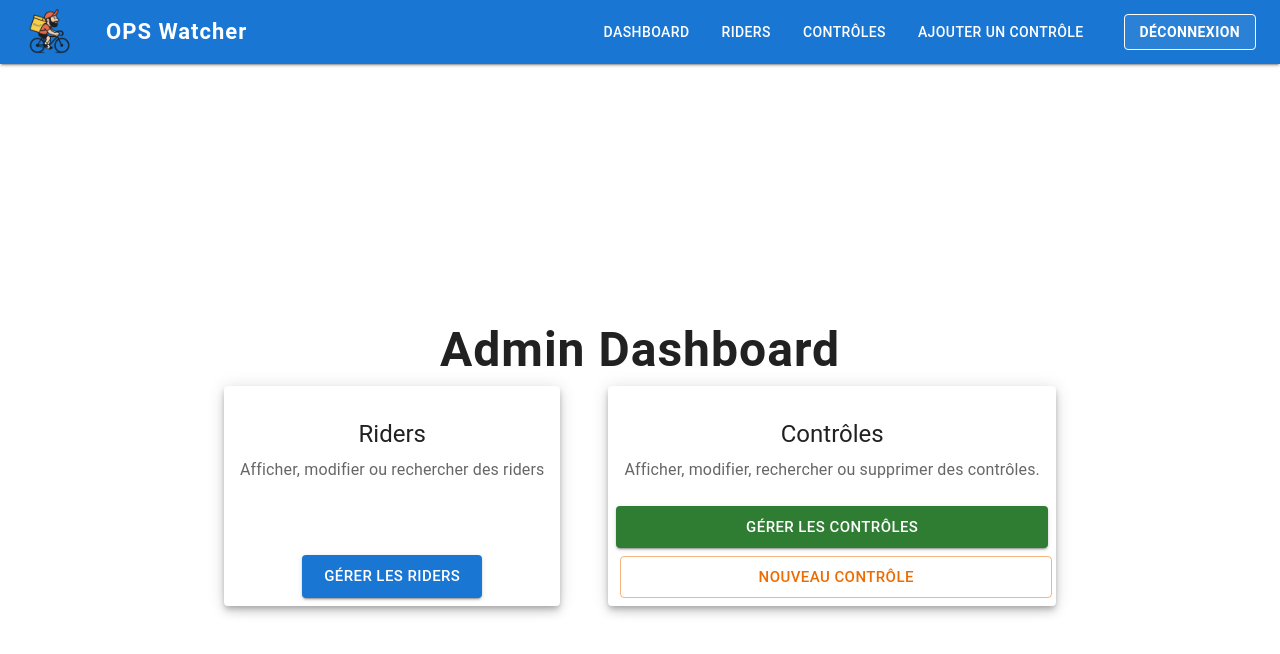
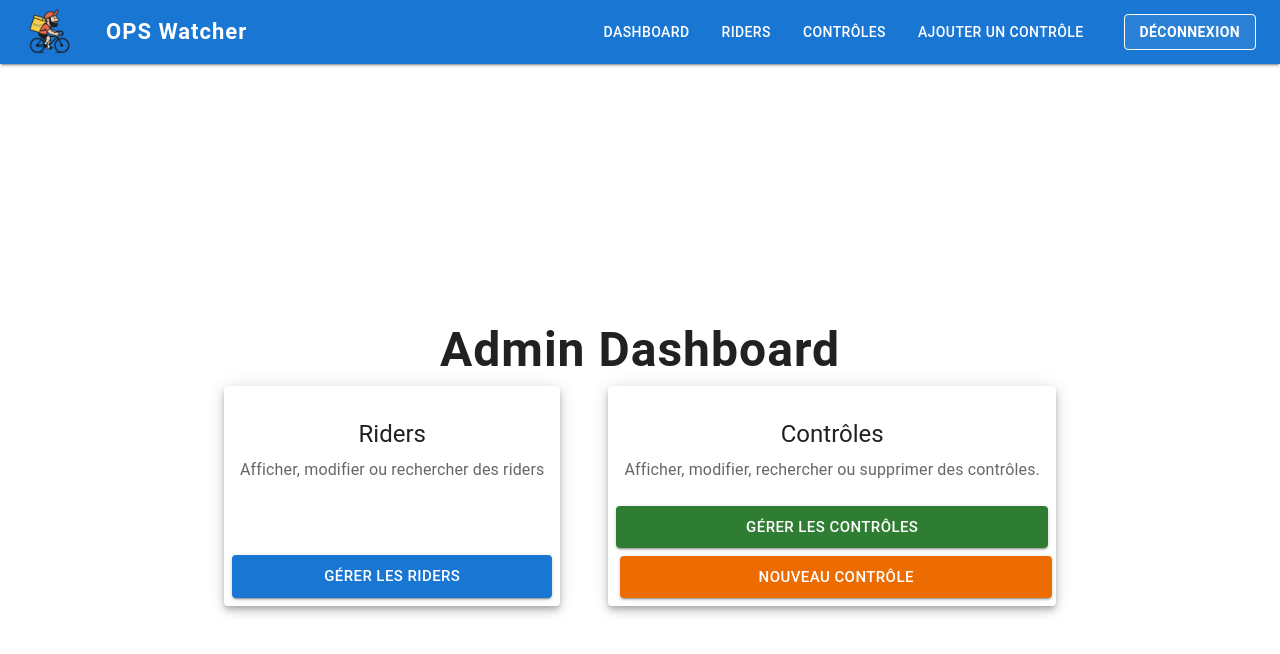
Before and after one commit to Hamza-GG/admin-dashboard, a React (Vite) app: page /dashboard in a window 1280 px wide. Shown: the top 654 px of the page. Built offline with nearby package versions, Linux system fonts and the light colour scheme; no server answers; sample sign-in values are in the browser's storage; some icons are missing.

Commit message:
update 3

```diff
--- a/src/pages/Dashboard.jsx
+++ b/src/pages/Dashboard.jsx
@@ -63,6 +63,7 @@ function Dashboard() {
         )}
 
         <Grid container spacing={6} justifyContent="center" alignItems="stretch">
+          {/* Riders */}
           <Grid item xs={12} md={6} sx={{ height: "100%" }}>
             <Card
               sx={{
@@ -71,6 +72,7 @@ function Dashboard() {
                 boxShadow: 6,
                 display: "flex",
                 flexDirection: "column",
+                justifyContent: "space-between",
                 alignItems: "center",
                 transition: "transform 0.2s",
                 "&:hover": { transform: "scale(1.03)", boxShadow: 12 },
@@ -92,7 +94,7 @@ function Dashboard() {
                   Afficher, modifier ou rechercher des riders
                 </Typography>
               </CardContent>
-              <CardActions>
+              <CardActions sx={{ width: "100%" }}>
                 <Button
                   variant="contained"
                   color="primary"
@@ -101,12 +103,13 @@ function Dashboard() {
                   size="large"
                   fullWidth
                 >
-                  Gérer les Riders
+                  GÉRER LES RIDERS
                 </Button>
               </CardActions>
             </Card>
           </Grid>
 
+          {/* Contrôles */}
           <Grid item xs={12} md={6} sx={{ height: "100%" }}>
             <Card
               sx={{
@@ -115,6 +118,7 @@ function Dashboard() {
                 boxShadow: 6,
                 display: "flex",
                 flexDirection: "column",
+                justifyContent: "space-between",
                 alignItems: "center",
                 transition: "transform 0.2s",
                 "&:hover": { transform: "scale(1.03)", boxShadow: 12 },
@@ -146,17 +150,17 @@ function Dashboard() {
                   size="large"
                   fullWidth
                 >
-                  Gérer les Contrôles
+                  GÉRER LES CONTRÔLES
                 </Button>
                 <Button
-                  variant="outlined"
+                  variant="contained"
                   color="warning"
                   component={Link}
                   to="/inspection-form"
                   size="large"
                   fullWidth
                 >
-                  Nouveau Contrôle
+                  NOUVEAU CONTRÔLE
                 </Button>
               </CardActions>
             </Card>
```
Also changed, not shown: src/pages/.ipynb_checkpoints/Dashboard-checkpoint.jsx.
